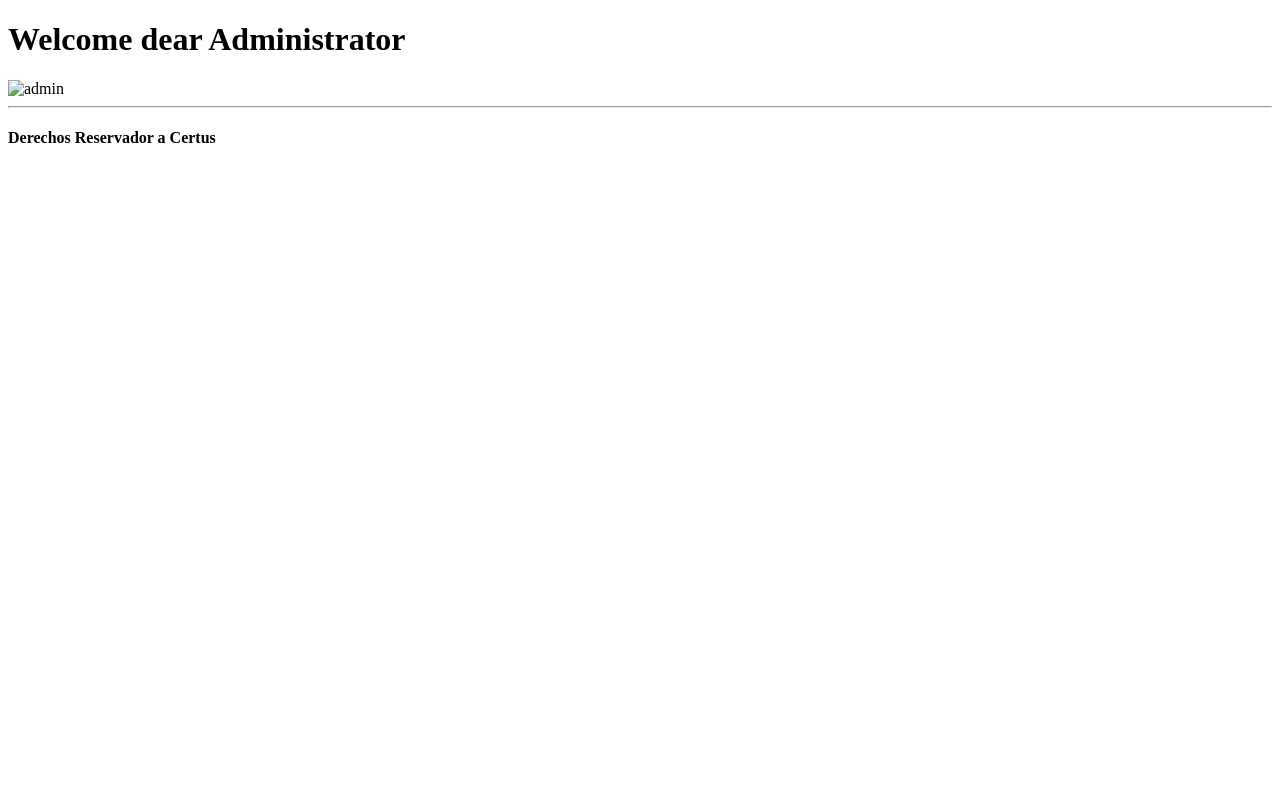
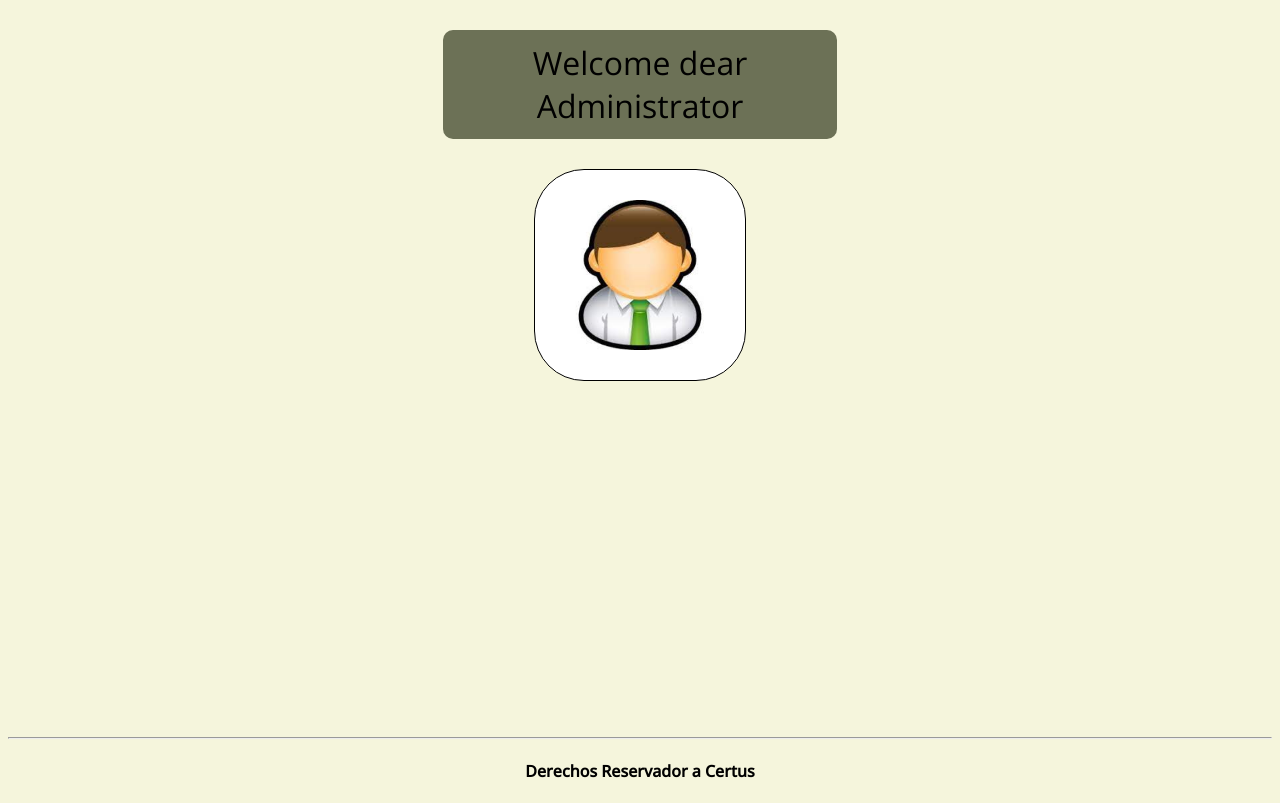
Before and after one commit to jair000/taller_js, a plain HTML site: page administrador.html in a window 1280 px wide. Drawn offline with nearby package versions, Linux system fonts and the light colour scheme; the site is published under a folder, as on GitHub Pages, so addresses that start at the root find nothing.

Commit message:
enlances

```diff
--- a/administrador.html
+++ b/administrador.html
@@ -5,12 +5,12 @@
     <meta http-equiv="X-UA-Compatible" content="IE=edge" />
     <meta name="viewport" content="width=device-width, initial-scale=1.0" />
     <title>Administrator Page</title>
-    <link rel="stylesheet" href="/css/admin.css" />
+    <link rel="stylesheet" href="css/admin.css" />
   </head>
   <body>
     <h1>Welcome dear Administrator</h1>
     <div>
-      <img src="/img/admin.png" alt="admin" title="Adminsito :v" />
+      <img src="img/admin.png" alt="admin" title="Adminsito :v" />
     </div>
     <hr />
     <h4>Derechos Reservador a Certus</h4>
```
